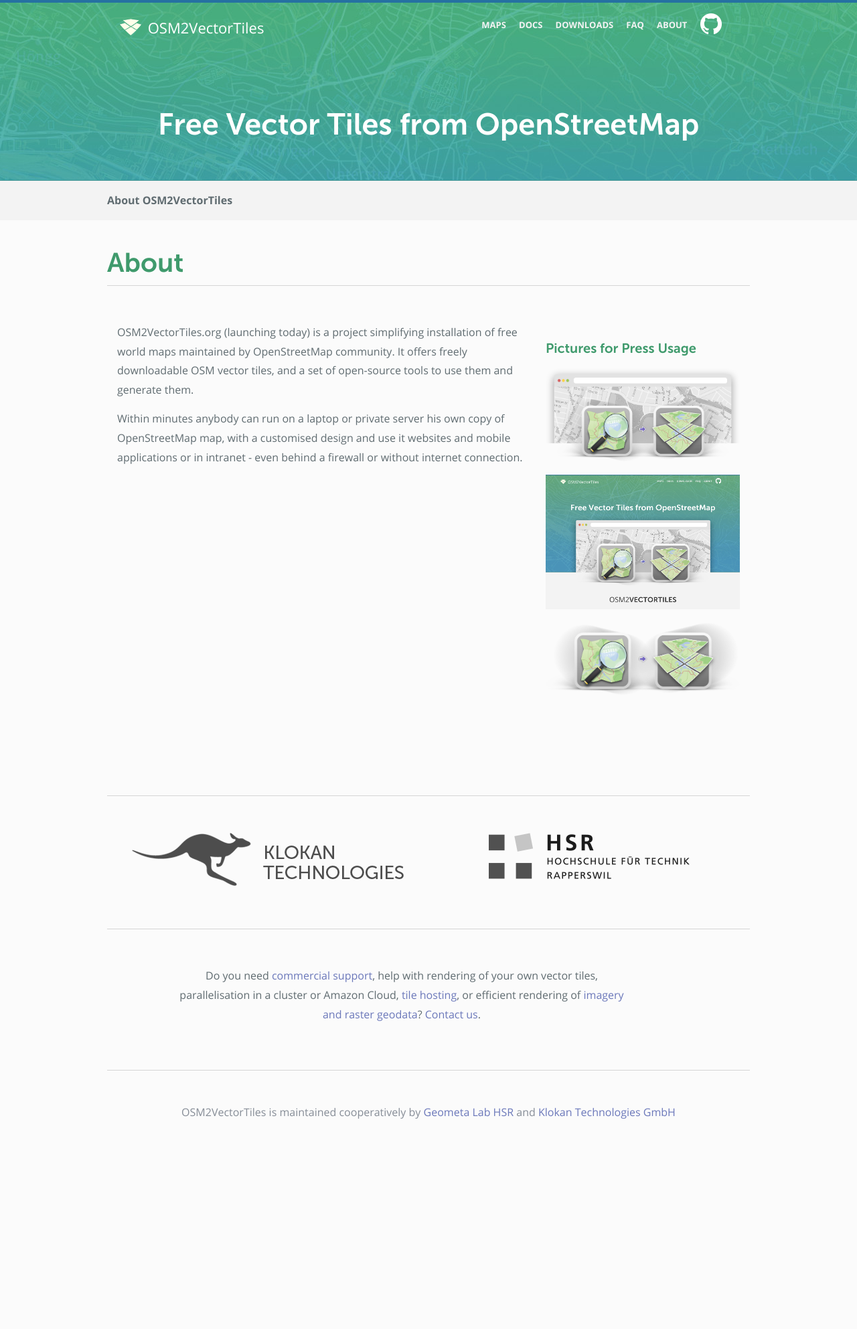
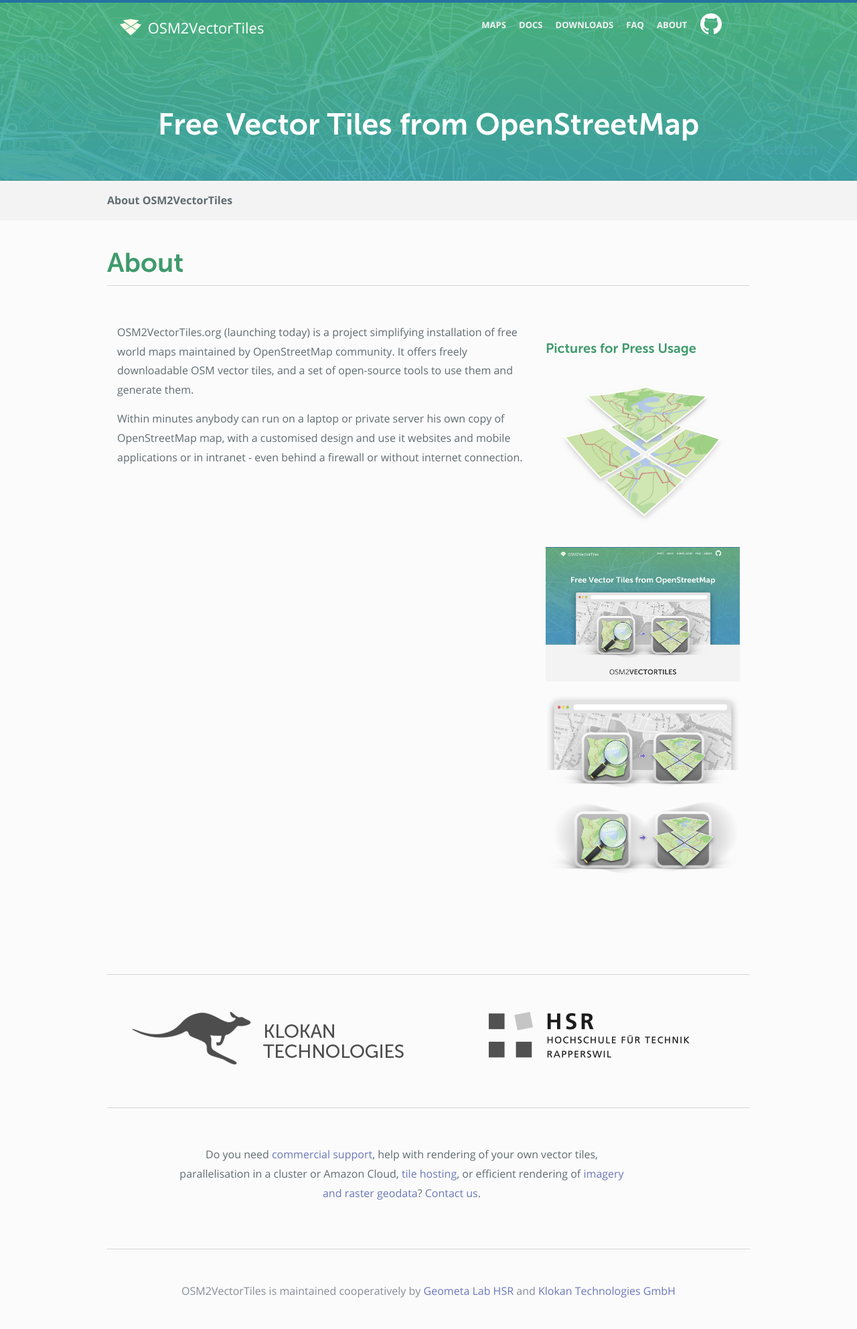
Before and after one commit to osm2vectortiles/osm2vectortiles, a Jekyll site: the page built from about.md, in a window 1280 px wide. Shown: the whole page at 67% size. Built offline with Jekyll 4.4.1, drawn with Linux system fonts in a browser that asks for light colours; Markdown is read by kramdown in place of the engine named in the settings; before the commit the page ends 1718 px from its top, so only the background shows below that.

Commit message:
Add logo to about page

```diff
--- a/about.md
+++ b/about.md
@@ -17,12 +17,16 @@
     </div>
     <div class="col4">
       <h3>Pictures for Press Usage</h3>
-      <a href="/media/press/icons_with_map_background.png">
-        <img src="/media/press/icons_with_map_background.png" alt="Icons with Map Background">
+      <a href="/media/press/logo.png">
+        <img src="/media/press/logo.png" alt="Project Logo">
       </a>
       <a href="/media/press/website_screenshot.png">
         <img src="/media/press/website_screenshot.png" alt="Website Screenshot">
       </a>
+      <a href="/media/press/icons_with_map_background.png">
+        <img src="/media/press/icons_with_map_background.png" alt="Icons with Map Background">
+      </a>
+
       <a href="/media/press/icons.png">
         <img src="/media/press/icons.png" alt="Icons">
       </a>
```
